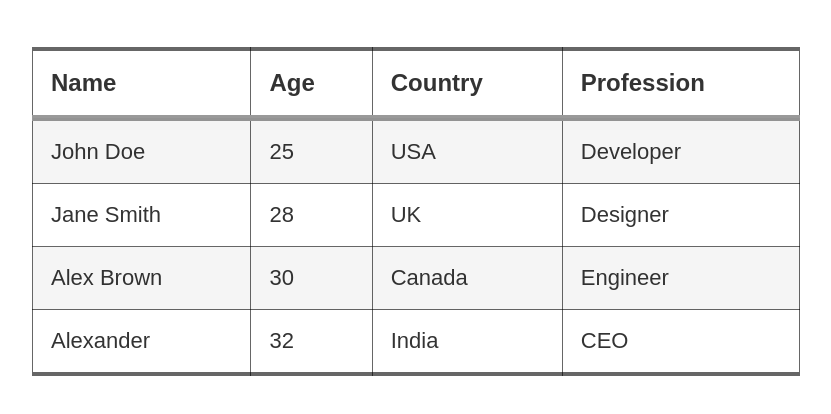
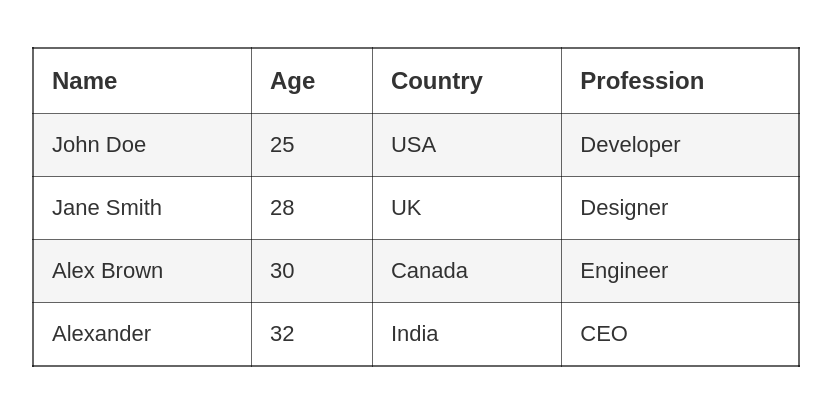
Before and after one commit to Bhanuteja74/table-styling, a plain HTML site: page src/boxTable.html in a window 1280 px wide. Shown: the part 78-492 px from the top of the page, without its empty margins (224-1055 px from the left). Drawn offline with Linux system fonts and the light colour scheme.

```diff
--- a/src/boxTable.html
+++ b/src/boxTable.html
@@ -21,13 +21,11 @@
         width: 60%;
         max-width: 100%;
         border-collapse: collapse;
-        border-top: 4px solid rgba(0, 0, 0, 0.6);
-        border-bottom: 4px solid rgba(0, 0, 0, 0.6);
+        border: 2px solid rgba(0, 0, 0, 0.6);
       }
 
       thead > tr > th {
         font-size: 24px;
-        border-bottom: 6px solid rgba(0, 0, 0, 0.4);
       }
 
       td,
```
